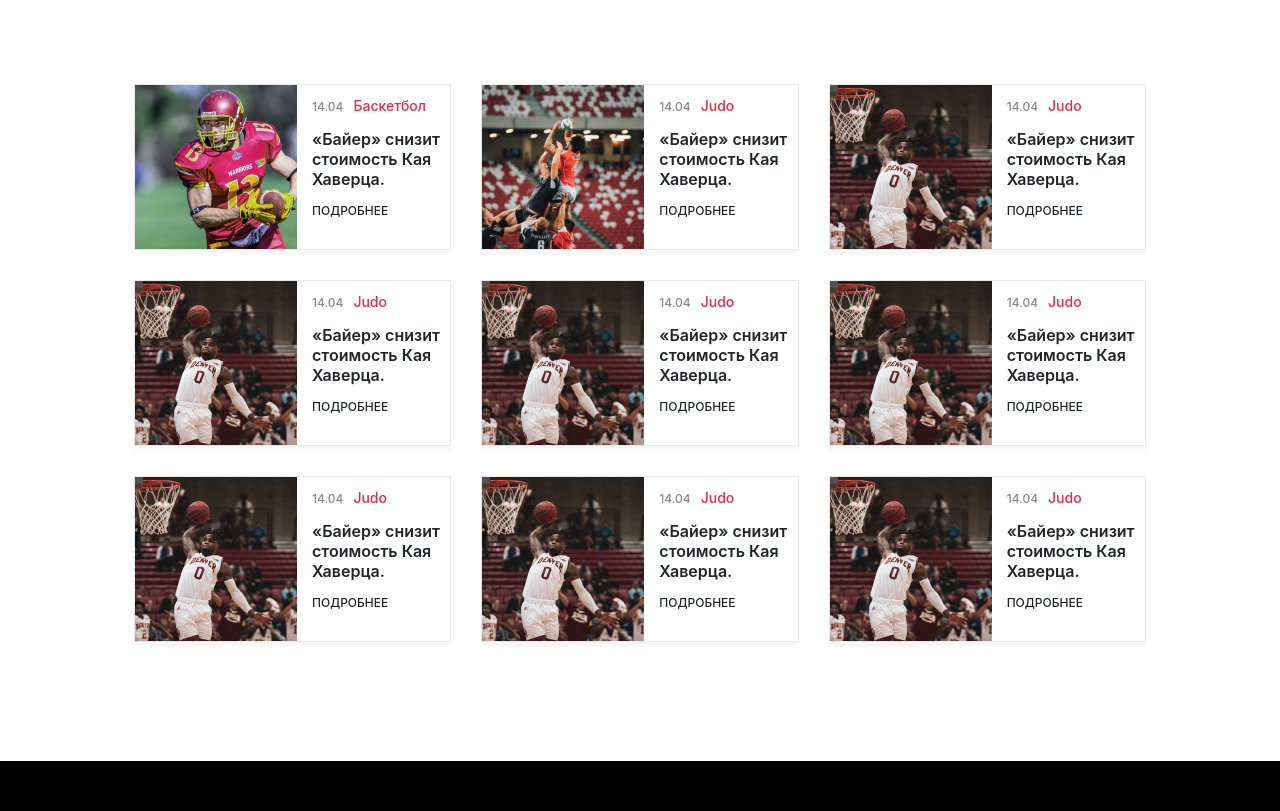
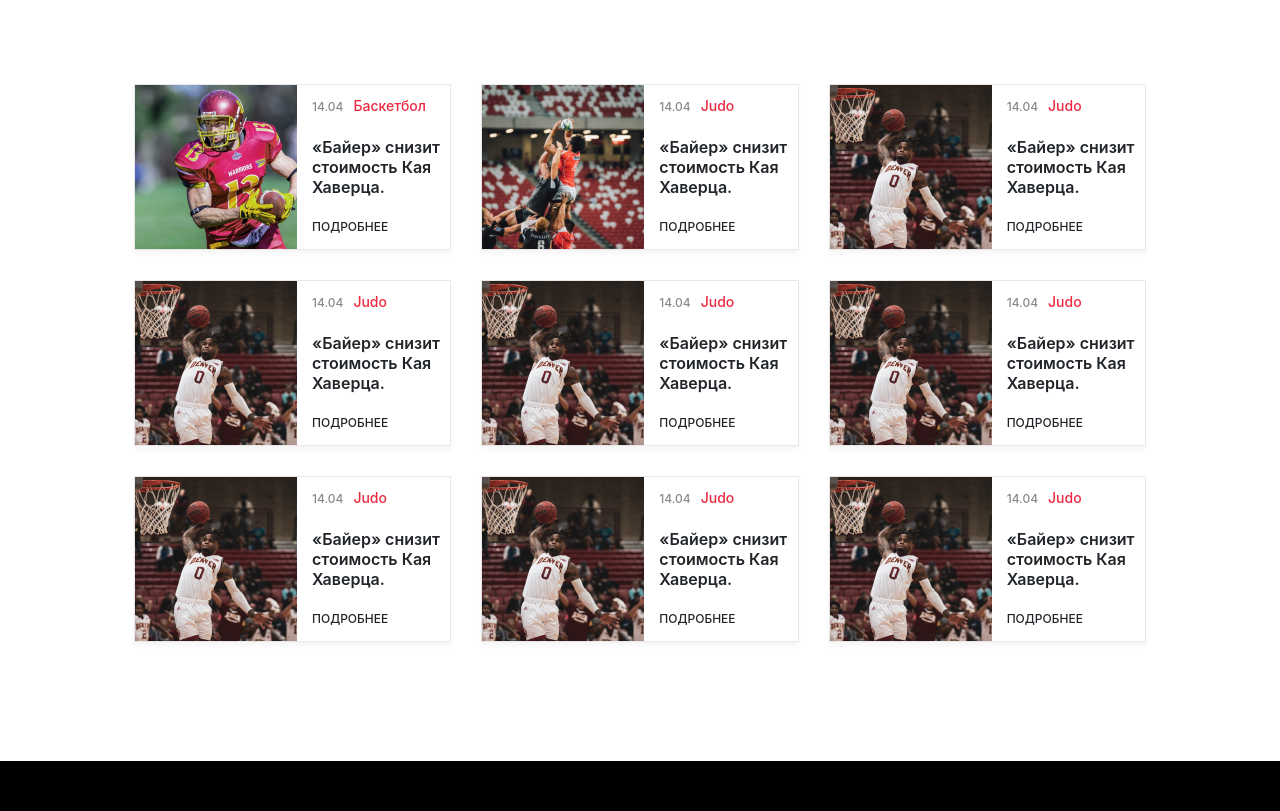
Before and after one commit to sportproteam2/frontend, a React (Create React App) app: page /news in a window 1280 px wide. Shown: the part 798-1609 px from the top of the page. Built offline with nearby package versions, Linux system fonts and the light colour scheme.

Commit message:
style: NewsPageMain NewsItemCard is made adaptive

```diff
--- a/src/assets/styles/NewsStyle.js
+++ b/src/assets/styles/NewsStyle.js
@@ -88,7 +88,11 @@ const NewsStyle = {
     news_item_text_wrapper: {
         backgroundColor: '#FFFFFF',
         paddingLeft: '15px',
-        paddingTop: '15px'
+        paddingTop: '15px',
+        display: 'flex',
+        flexDirection: 'column',
+        alignItems: 'left',
+        justifyContent: 'space-between'
     },
     news_item_text_tag: {
         paddingLeft: '10px',
```
